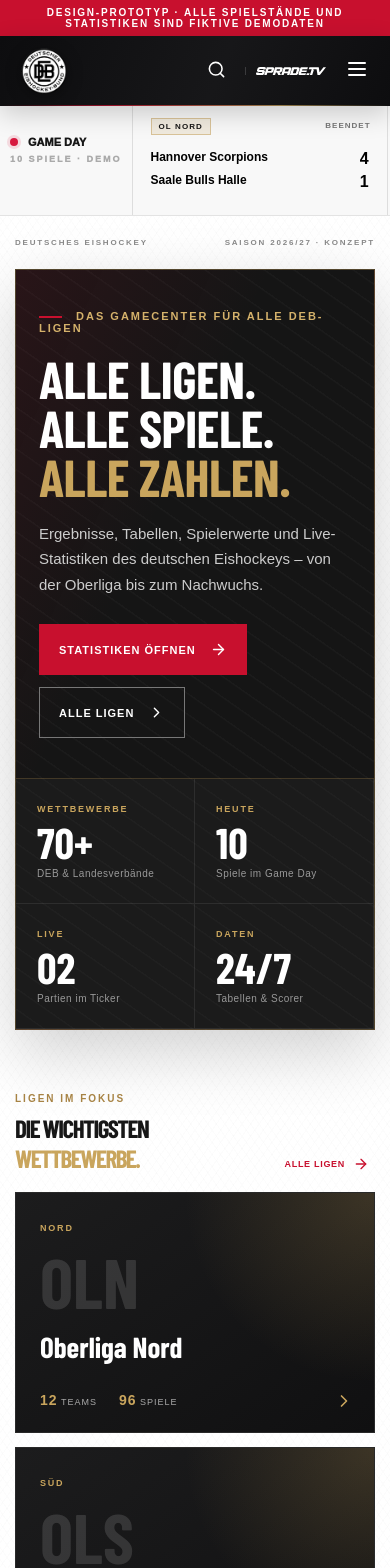
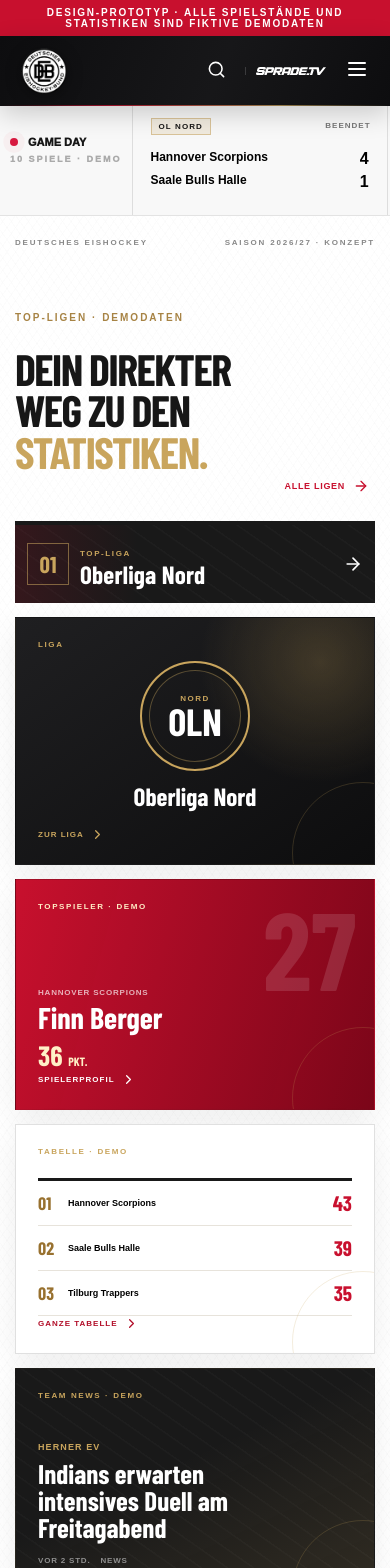
Before and after one commit to automaidai/eishockey-gamecenter, a Next.js app: page / in a window 390 px wide. Shown: the top 1568 px of the page. Built offline with nearby package versions, Linux system fonts and the light colour scheme; a web font is replaced by a local one.

Commit message:
Add league-focused homepage modules
Replace the large statistics hero with four responsive league rows for Oberliga Nord, Oberliga Süd, Bayernliga and DFEL Frauen.

```diff
--- a/app/page.tsx
+++ b/app/page.tsx
@@ -23,6 +23,57 @@ const focusLeagues = [
   { name: 'Oberliga Süd', short: 'OLS', teams: 13, games: 104, accent: 'SÜD' },
   { name: 'Bayernliga', short: 'BYL', teams: 16, games: 120, accent: 'BEV' },
   { name: 'Frauen-Bundesliga', short: 'DFEL', teams: 8, games: 56, accent: 'FRAUEN' },
+];
+
+const topLeagueHubs = [
+  {
+    name: 'Oberliga Nord',
+    label: 'NORD',
+    code: 'OLN',
+    player: { name: 'Finn Berger', team: 'Hannover Scorpions', number: '27', points: 36 },
+    table: [
+      ['Hannover Scorpions', 43],
+      ['Saale Bulls Halle', 39],
+      ['Tilburg Trappers', 35],
+    ],
+    news: { team: 'Herner EV', headline: 'Indians erwarten intensives Duell am Freitagabend', meta: 'VOR 2 STD.' },
+  },
+  {
+    name: 'Oberliga Süd',
+    label: 'SÜD',
+    code: 'OLS',
+    player: { name: 'Lukas Reiter', team: 'Heilbronner Falken', number: '19', points: 34 },
+    table: [
+      ['Deggendorfer SC', 41],
+      ['Heilbronner Falken', 38],
+      ['Bietigheim Steelers', 34],
+    ],
+    news: { team: 'EV Füssen', headline: 'Kader komplett: Füssen reist mit voller Stärke an', meta: 'VOR 3 STD.' },
+  },
+  {
+    name: 'Bayernliga',
+    label: 'BEV',
+    code: 'BYL',
+    player: { name: 'Tobias Kern', team: 'Erding Gladiators', number: '11', points: 31 },
+    table: [
+      ['Erding Gladiators', 40],
+      ['EHC Königsbrunn', 36],
+      ['TEV Miesbach', 33],
+    ],
+    news: { team: 'EHC Klostersee', headline: 'Derby-Woche beginnt mit offenem Training', meta: 'VOR 5 STD.' },
+  },
+  {
+    name: 'DFEL Frauen',
+    label: 'FRAUEN',
+    code: 'DFEL',
+    player: { name: 'Mia Hartmann', team: 'ECDC Memmingen', number: '23', points: 29 },
+    table: [
+      ['ECDC Memmingen', 37],
+      ['ERC Ingolstadt', 34],
+      ['ESC Planegg', 29],
+    ],
+    news: { team: 'Mad Dogs Mannheim', headline: 'Junges Team nimmt wichtige Punkte ins Visier', meta: 'VOR 6 STD.' },
+  },
 ];
 
 const leagueGroups = [
@@ -96,6 +147,11 @@ export default function Home() {
     nav('liga');
   };
 
+  const openLeagueStats = (name: string) => {
+    setLeague(name);
+    nav('statistik');
+  };
+
   return (
     <>
       <div className="demo">DESIGN-PROTOTYP · ALLE SPIELSTÄNDE UND STATISTIKEN SIND FIKTIVE DEMODATEN</div>
@@ -146,38 +202,53 @@ export default function Home() {
 
         {page === 'start' && (
           <>
-            <section className="stats-hero">
-              <div className="stats-intro">
-                <div className="eyebrow"><span className="line" /> DAS GAMECENTER FÜR ALLE DEB-LIGEN</div>
-                <h1>ALLE LIGEN.<br />ALLE SPIELE.<br /><em>ALLE ZAHLEN.</em></h1>
-                <p>Ergebnisse, Tabellen, Spielerwerte und Live-Statistiken des deutschen Eishockeys – von der Oberliga bis zum Nachwuchs.</p>
-                <div className="actions">
-                  <button className="primary" onClick={() => nav('statistik')}>STATISTIKEN ÖFFNEN <ArrowRight size={17} /></button>
-                  <button className="outline" onClick={() => nav('liga')}>ALLE LIGEN <ChevronRight size={17} /></button>
-                </div>
-              </div>
-              <div className="stat-board">
-                <div><span>WETTBEWERBE</span><strong>70+</strong><small>DEB & Landesverbände</small></div>
-                <div><span>HEUTE</span><strong>10</strong><small>Spiele im Game Day</small></div>
-                <div><span>LIVE</span><strong>02</strong><small>Partien im Ticker</small></div>
-                <div><span>DATEN</span><strong>24/7</strong><small>Tabellen & Scorer</small></div>
-              </div>
-            </section>
-
-            <section className="focus-section">
+            <section className="league-hubs">
               <div className="heading">
-                <div><small>LIGEN IM FOKUS</small><h2>DIE WICHTIGSTEN <em>WETTBEWERBE.</em></h2></div>
+                <div><small>TOP-LIGEN · DEMODATEN</small><h1>DEIN DIREKTER WEG ZU DEN <em>STATISTIKEN.</em></h1></div>
                 <button className="textlink" onClick={() => nav('liga')}>ALLE LIGEN <ArrowRight size={16} /></button>
               </div>
-              <div className="focus-grid">
-                {focusLeagues.map((item) => (
-                  <button className="focus-card" key={item.name} onClick={() => selectLeague(item.name)}>
-                    <span>{item.accent}</span><b>{item.short}</b><h3>{item.name}</h3>
-                    <div><span><strong>{item.teams}</strong> TEAMS</span><span><strong>{item.games}</strong> SPIELE</span></div>
-                    <ChevronRight size={20} />
-                  </button>
-                ))}
-              </div>
+              {topLeagueHubs.map((item, leagueIndex) => (
+                <article className="league-hub" key={item.name}>
+                  <div className="league-hub-title">
+                    <span>0{leagueIndex + 1}</span>
+                    <div><small>TOP-LIGA</small><h2>{item.name}</h2></div>
+                    <button onClick={() => selectLeague(item.name)}>LIGA ÖFFNEN <ArrowRight size={15} /></button>
+                  </div>
+                  <div className="league-module-grid">
+                    <button className="league-module logo-module" onClick={() => selectLeague(item.name)}>
+                      <span className="module-kicker">LIGA</span>
+                      <div className="league-mark"><span>{item.label}</span><strong>{item.code}</strong></div>
+                      <h3>{item.name}</h3>
+                      <span className="module-link">ZUR LIGA <ChevronRight size={15} /></span>
+                    </button>
+
+                    <button className="league-module player-module" onClick={() => nav('spieler')}>
+                      <span className="module-kicker">TOPSPIELER · DEMO</span>
+                      <div className="player-number">{item.player.number}</div>
+                      <div className="player-copy"><small>{item.player.team}</small><h3>{item.player.name}</h3><strong>{item.player.points} <span>PKT.</span></strong></div>
+                      <span className="module-link">SPIELERPROFIL <ChevronRight size={15} /></span>
+                    </button>
+
+                    <button className="league-module standings-module" onClick={() => openLeagueStats(item.name)}>
+                      <span className="module-kicker">TABELLE · DEMO</span>
+                      <div className="mini-table">
+                        {item.table.map((team, index) => (
+                          <div key={team[0]}><b>0{index + 1}</b><span>{team[0]}</span><strong>{team[1]}</strong></div>
+                        ))}
+                      </div>
+                      <span className="module-link">GANZE TABELLE <ChevronRight size={15} /></span>
+                    </button>
+
+                    <button className="league-module news-module" onClick={() => selectLeague(item.name)}>
+                      <span className="module-kicker">TEAM NEWS · DEMO</span>
+                      <div className="news-team">{item.news.team}</div>
+                      <h3>{item.news.headline}</h3>
+                      <div className="news-meta"><span>{item.news.meta}</span><span>NEWS</span></div>
+                      <span className="module-link">WEITERLESEN <ChevronRight size={15} /></span>
+                    </button>
+                  </div>
+                </article>
+              ))}
             </section>
 
             <section className="data-dashboard">
--- a/app/refinements.css
+++ b/app/refinements.css
@@ -12,7 +12,10 @@ h2,
 h3,
 .bigscore,
 .stat-board strong,
-.focus-card > b,
+.league-mark strong,
+.player-number,
+.mini-table b,
+.mini-table strong,
 .playerstats strong {
   font-family: var(--heading-font);
   font-weight: 800;
@@ -263,150 +266,313 @@ header::after {
   font-size: 8px;
 }
 
-.stats-hero {
-  display: grid;
-  grid-template-columns: minmax(0, 1.2fr) minmax(420px, 0.8fr);
-  min-height: 470px;
-  overflow: hidden;
-  color: #fff;
-  border: 1px solid rgba(197, 161, 90, 0.35);
-  background:
-    linear-gradient(115deg, rgba(200, 16, 46, 0.11), transparent 36%),
-    repeating-linear-gradient(35deg, transparent 0, transparent 15px, rgba(255, 255, 255, 0.025) 16px, rgba(255, 255, 255, 0.025) 17px),
-    #151515;
-  box-shadow: 0 22px 60px rgba(0, 0, 0, 0.18);
+.league-hubs,
+.data-dashboard {
+  padding-top: 58px;
 }
 
-.stats-intro {
-  padding: 58px 54px;
+.league-hubs > .heading h1 {
+  max-width: 760px;
+  font-size: clamp(42px, 5vw, 68px);
+  line-height: 0.94;
 }
 
-.stats-intro h1 {
-  margin: 20px 0;
-  font-size: clamp(48px, 5vw, 74px);
-  line-height: 0.94;
-  letter-spacing: -0.5px;
-}
-
-.stats-intro h1 em {
+.league-hubs > .heading h1 em {
   color: var(--gold);
   font-style: normal;
 }
 
-.stats-intro p {
-  max-width: 580px;
-  color: #ccc;
-  font-size: 15px;
-  line-height: 1.7;
+.league-hub {
+  margin-top: 34px;
+  border-top: 4px solid #191919;
 }
 
-.stat-board {
-  display: grid;
-  grid-template-columns: 1fr 1fr;
-  border-left: 1px solid rgba(197, 161, 90, 0.25);
+.league-hub-title {
+  display: flex;
+  min-height: 78px;
+  padding: 12px 18px;
+  align-items: center;
+  gap: 16px;
+  color: #fff;
+  background:
+    linear-gradient(90deg, rgba(200, 16, 46, 0.16), transparent 34%),
+    repeating-linear-gradient(35deg, transparent 0, transparent 14px, rgba(255, 255, 255, 0.025) 15px, rgba(255, 255, 255, 0.025) 16px),
+    #191919;
 }
 
-.stat-board > div {
-  display: flex;
-  min-height: 190px;
-  padding: 30px;
-  flex-direction: column;
-  justify-content: center;
-  border-right: 1px solid rgba(255, 255, 255, 0.08);
-  border-bottom: 1px solid rgba(255, 255, 255, 0.08);
-  background: rgba(255, 255, 255, 0.025);
+.league-hub-title > span {
+  display: grid;
+  width: 48px;
+  height: 48px;
+  place-items: center;
+  color: var(--gold);
+  border: 1px solid rgba(201, 165, 93, 0.55);
+  font-family: var(--heading-font);
+  font-size: 23px;
+  font-weight: 800;
 }
 
-.stat-board span {
+.league-hub-title > div {
+  flex: 1;
+}
+
+.league-hub-title small,
+.module-kicker {
   color: var(--gold);
+  font-size: 8px;
+  font-weight: 900;
+  letter-spacing: 1.6px;
+}
+
+.league-hub-title h2 {
+  margin-top: 2px;
+  font-size: 30px;
+  line-height: 1;
+  letter-spacing: 0.2px;
+}
+
+.league-hub-title button {
+  display: flex;
+  padding: 10px 0 10px 14px;
+  align-items: center;
+  gap: 8px;
+  color: #fff;
+  border: 0;
+  background: transparent;
   font-size: 9px;
   font-weight: 900;
-  letter-spacing: 1.8px;
+  letter-spacing: 1px;
 }
 
-.stat-board strong {
-  margin: 7px 0 4px;
-  color: #fff;
-  font-size: 58px;
-  line-height: 1;
+.league-module-grid {
+  display: grid;
+  grid-template-columns: repeat(4, minmax(0, 1fr));
+  gap: 14px;
+  padding-top: 14px;
 }
 
-.stat-board small {
-  color: #999;
-  font-size: 10px;
-  letter-spacing: 0.5px;
+.league-module {
+  position: relative;
+  display: flex;
+  min-height: 255px;
+  overflow: hidden;
+  padding: 22px;
+  flex-direction: column;
+  align-items: flex-start;
+  text-align: left;
+  border: 1px solid rgba(20, 20, 20, 0.13);
+  background: #fff;
+  box-shadow: 0 10px 32px rgba(0, 0, 0, 0.065);
+  transition: transform 0.2s ease, border-color 0.2s ease, box-shadow 0.2s ease, opacity 0.2s ease;
 }
 
-.focus-section,
-.data-dashboard {
-  padding-top: 58px;
+.league-module::after {
+  content: '';
+  position: absolute;
+  right: -60px;
+  bottom: -60px;
+  width: 140px;
+  height: 140px;
+  pointer-events: none;
+  border: 1px solid rgba(201, 165, 93, 0.2);
+  border-radius: 50%;
 }
 
-.focus-grid {
-  display: grid;
-  grid-template-columns: repeat(4, 1fr);
-  gap: 14px;
-}
-
-.focus-card {
-  position: relative;
-  min-height: 245px;
-  overflow: hidden;
-  padding: 24px;
-  color: #fff;
-  text-align: left;
-  border: 1px solid #292929;
-  background:
-    radial-gradient(circle at 100% 0, rgba(197, 161, 90, 0.22), transparent 44%),
-    linear-gradient(145deg, #1c1c1d, #101011);
-  transition: transform 0.2s ease, border-color 0.2s ease, box-shadow 0.2s ease;
-}
-
-.focus-card:hover {
+.league-module:hover {
   opacity: 1;
   transform: translateY(-4px);
   border-color: var(--gold);
   box-shadow: 0 15px 35px rgba(0, 0, 0, 0.19);
 }
 
-.focus-card > span {
+.league-module h3 {
+  letter-spacing: 0;
+}
+
+.module-link {
+  display: flex;
+  margin-top: auto;
+  align-items: center;
+  gap: 6px;
+  color: #b20e29;
+  font-size: 8px;
+  font-weight: 900;
+  letter-spacing: 1px;
+}
+
+.logo-module {
+  color: #fff;
+  background:
+    radial-gradient(circle at 85% 18%, rgba(201, 165, 93, 0.24), transparent 33%),
+    linear-gradient(145deg, #1f1f21, #0d0d0e);
+}
+
+.league-mark {
+  position: relative;
+  display: grid;
+  width: 110px;
+  height: 110px;
+  margin: 12px auto 10px;
+  place-content: center;
+  align-self: center;
+  text-align: center;
+  border: 2px solid var(--gold);
+  border-radius: 50%;
+  box-shadow: inset 0 0 0 7px #161616, inset 0 0 0 8px rgba(201, 165, 93, 0.38);
+}
+
+.league-mark span {
+  color: var(--gold);
+  font-size: 8px;
+  font-weight: 900;
+  letter-spacing: 1.5px;
+}
+
+.league-mark strong {
+  display: block;
+  font-family: var(--heading-font);
+  font-size: 38px;
+  line-height: 0.95;
+}
+
+.logo-module h3 {
+  width: 100%;
+  margin: 0 0 16px;
+  text-align: center;
+  font-size: 25px;
+}
+
+.logo-module .module-link {
+  color: var(--gold);
+}
+
+.player-module {
+  color: #fff;
+  background:
+    linear-gradient(105deg, rgba(200, 16, 46, 0.95), rgba(118, 5, 23, 0.94)),
+    #c8102e;
+}
+
+.player-module .module-kicker {
+  color: #fff0c7;
+}
+
+.player-number {
+  position: absolute;
+  top: 23px;
+  right: 18px;
+  color: rgba(255, 255, 255, 0.13);
+  font-family: var(--heading-font);
+  font-size: 110px;
+  font-weight: 800;
+  line-height: 0.8;
+}
+
+.player-copy {
+  position: relative;
+  z-index: 1;
+  margin-top: 70px;
+}
+
+.player-copy small {
+  color: rgba(255, 255, 255, 0.68);
+  font-size: 8px;
+  font-weight: 800;
+  letter-spacing: 0.8px;
+  text-transform: uppercase;
+}
+
+.player-copy h3 {
+  max-width: 175px;
+  margin: 4px 0 6px;
+  font-size: 30px;
+  line-height: 0.95;
+}
+
+.player-copy > strong {
+  color: #fff0c7;
+  font-family: var(--heading-font);
+  font-size: 28px;
+}
+
+.player-copy > strong span {
+  font-size: 12px;
+}
+
+.player-module .module-link {
+  z-index: 1;
+  color: #fff;
+}
+
+.mini-table {
+  width: 100%;
+  margin-top: 22px;
+  border-top: 3px solid #191919;
+}
+
+.mini-table > div {
+  display: grid;
+  min-height: 45px;
+  grid-template-columns: 30px minmax(0, 1fr) 32px;
+  align-items: center;
+  border-bottom: 1px solid #e7e3db;
+}
+
+.mini-table b {
+  color: var(--gold-dark);
+  font-family: var(--heading-font);
+  font-size: 18px;
+}
+
+.mini-table span {
+  overflow: hidden;
+  font-size: 9px;
+  font-weight: 800;
+  text-overflow: ellipsis;
+  white-space: nowrap;
+}
+
+.mini-table strong {
+  color: #c8102e;
+  font-family: var(--heading-font);
+  font-size: 21px;
+  text-align: right;
+}
+
+.news-module {
+  color: #fff;
+  background:
+    linear-gradient(155deg, transparent 42%, rgba(201, 165, 93, 0.14)),
+    repeating-linear-gradient(35deg, transparent 0, transparent 13px, rgba(255, 255, 255, 0.025) 14px, rgba(255, 255, 255, 0.025) 15px),
+    #191919;
+}
+
+.news-team {
+  margin-top: 42px;
   color: var(--gold);
   font-size: 9px;
   font-weight: 900;
-  letter-spacing: 1.8px;
+  letter-spacing: 1.1px;
+  text-transform: uppercase;
 }
 
-.focus-card > b {
-  display: block;
-  margin-top: 18px;
-  color: rgba(255, 255, 255, 0.13);
-  font-size: 70px;
-  line-height: 0.8;
+.news-module h3 {
+  max-width: 240px;
+  margin: 8px 0 15px;
+  font-size: 27px;
+  line-height: 1;
 }
 
-.focus-card h3 {
-  margin: 20px 0 28px;
-  font-size: 29px;
-  letter-spacing: 0;
+.news-meta {
+  display: flex;
+  gap: 10px;
+  color: #8f8f8f;
+  font-size: 8px;
+  font-weight: 800;
+  letter-spacing: 0.8px;
 }
 
-.focus-card > div {
-  display: flex;
-  gap: 22px;
-  color: #aaa;
-  font-size: 9px;
-  letter-spacing: 1px;
-}
-
-.focus-card > div strong {
-  color: var(--gold);
-  font-size: 14px;
-}
-
-.focus-card > svg {
-  position: absolute;
-  right: 20px;
-  bottom: 21px;
+.news-module .module-link {
   color: var(--gold);
 }
 
@@ -590,7 +756,7 @@ input:focus-visible {
   .powered { padding-left: 12px; }
   .powered span { display: none; }
   .powered img { width: 88px; }
-  .focus-grid { grid-template-columns: repeat(2, 1fr); }
+  .league-module-grid { grid-template-columns: repeat(2, minmax(0, 1fr)); }
   .dashboard-grid { grid-template-columns: 1fr 1fr; }
   .leaders-card { grid-column: 1 / -1; }
   .directory-grid { grid-template-columns: repeat(3, 1fr); }
@@ -606,9 +772,6 @@ input:focus-visible {
     background: rgba(19, 19, 19, 0.98);
     box-shadow: 0 18px 34px rgba(0, 0, 0, 0.28);
   }
-  .stats-hero { grid-template-columns: 1fr; }
-  .stat-board { border-top: 1px solid rgba(197, 161, 90, 0.25); border-left: 0; }
-  .stat-board > div { min-height: 145px; }
   .dashboard-grid { grid-template-columns: 1fr; }
   .leaders-card { grid-column: auto; }
   .directory-grid { grid-template-columns: repeat(2, 1fr); }
@@ -620,12 +783,16 @@ input:focus-visible {
   .powered img { width: 70px; max-height: 17px; }
   .deb-logo { width: 46px; height: 46px; }
   .hero::after { background-size: 34px 34px; }
-  .stats-intro { padding: 40px 23px; }
-  .stats-intro h1 { font-size: 52px; }
-  .stat-board strong { font-size: 43px; }
-  .stat-board > div { min-height: 125px; padding: 21px; }
-  .focus-grid { grid-template-columns: 1fr; }
-  .focus-card { min-height: 220px; }
+  .league-hubs { padding-top: 38px; }
+  .league-hubs > .heading h1 { font-size: 44px; }
+  .league-hub { margin-top: 26px; }
+  .league-hub-title { padding: 12px; gap: 11px; }
+  .league-hub-title > span { width: 42px; height: 42px; }
+  .league-hub-title h2 { font-size: 25px; }
+  .league-hub-title button { font-size: 0; }
+  .league-hub-title button svg { width: 20px; height: 20px; }
+  .league-module-grid { grid-template-columns: 1fr; }
+  .league-module { min-height: 230px; }
   .directory-grid { grid-template-columns: 1fr; }
   .directory-head { padding: 17px; }
 }
```
